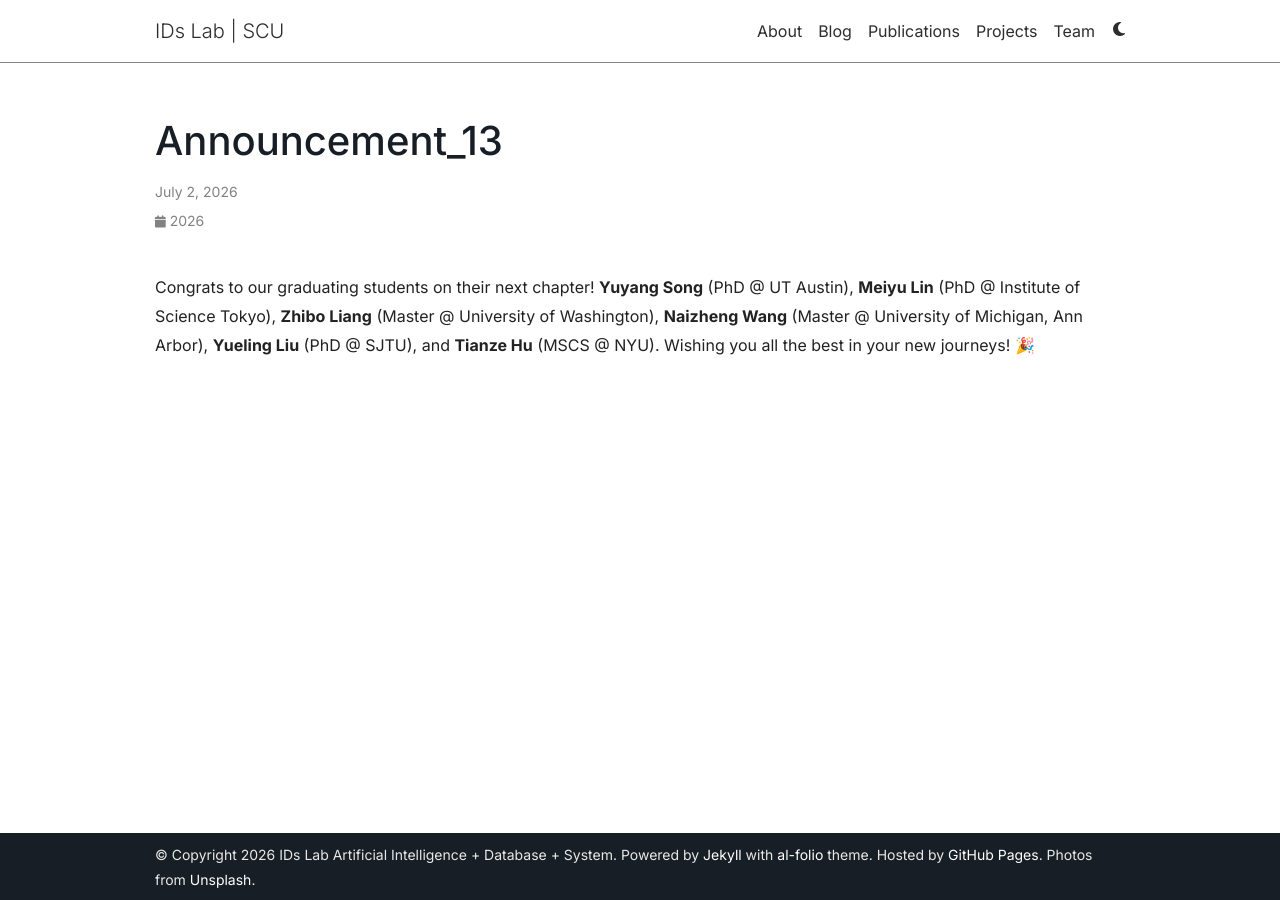
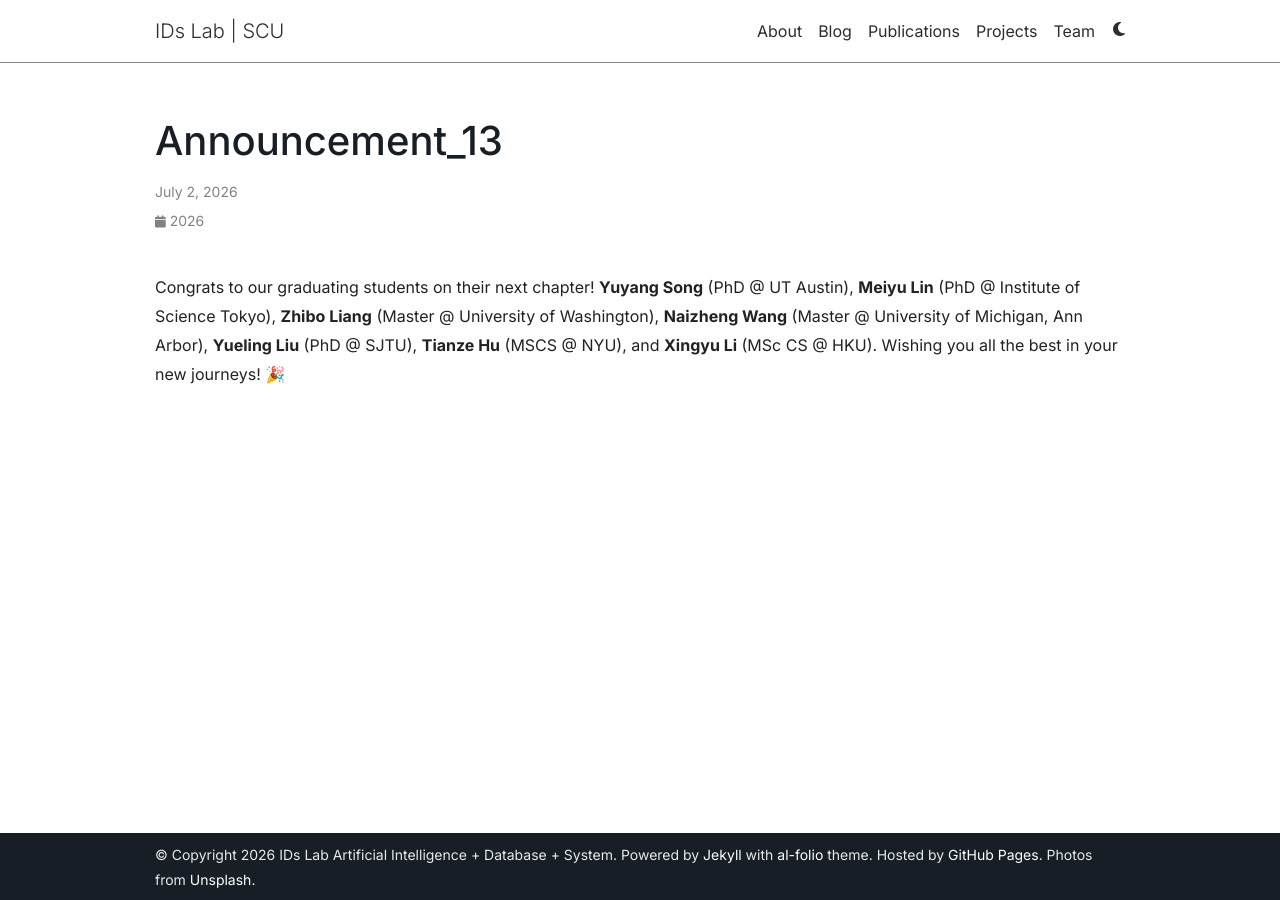
Before and after one commit to ids-lab-asia/ids-lab-asia.github.io, a Jekyll site: the page built from _news/announcement_13.md, in a window 1280 px wide. Built offline with Jekyll 4.4.1, drawn with Linux system fonts in a browser that asks for light colours; comment, search, counter and statistics services are not loaded; a style sheet for code colours, icons or effects is not loaded.

Commit message:
add Xingyu Li to graduation news announcement and profile
Co-Authored-By: Claude Sonnet 5 <noreply@anthropic.com>

```diff
--- a/_news/announcement_13.md
+++ b/_news/announcement_13.md
@@ -5,4 +5,4 @@ inline: true
 related_posts: false
 ---
 
-Congrats to our graduating students on their next chapter! <b>Yuyang Song</b> (PhD @ UT Austin), <b>Meiyu Lin</b> (PhD @ Institute of Science Tokyo), <b>Zhibo Liang</b> (Master @ University of Washington), <b>Naizheng Wang</b> (Master @ University of Michigan, Ann Arbor), <b>Yueling Liu</b> (PhD @ SJTU), and <b>Tianze Hu</b> (MSCS @ NYU). Wishing you all the best in your new journeys! 🎉
+Congrats to our graduating students on their next chapter! <b>Yuyang Song</b> (PhD @ UT Austin), <b>Meiyu Lin</b> (PhD @ Institute of Science Tokyo), <b>Zhibo Liang</b> (Master @ University of Washington), <b>Naizheng Wang</b> (Master @ University of Michigan, Ann Arbor), <b>Yueling Liu</b> (PhD @ SJTU), <b>Tianze Hu</b> (MSCS @ NYU), and <b>Xingyu Li</b> (MSc CS @ HKU). Wishing you all the best in your new journeys! 🎉
```
Also changed, not shown: _pages/team/xingyu_li.md (+2 -0 lines).
